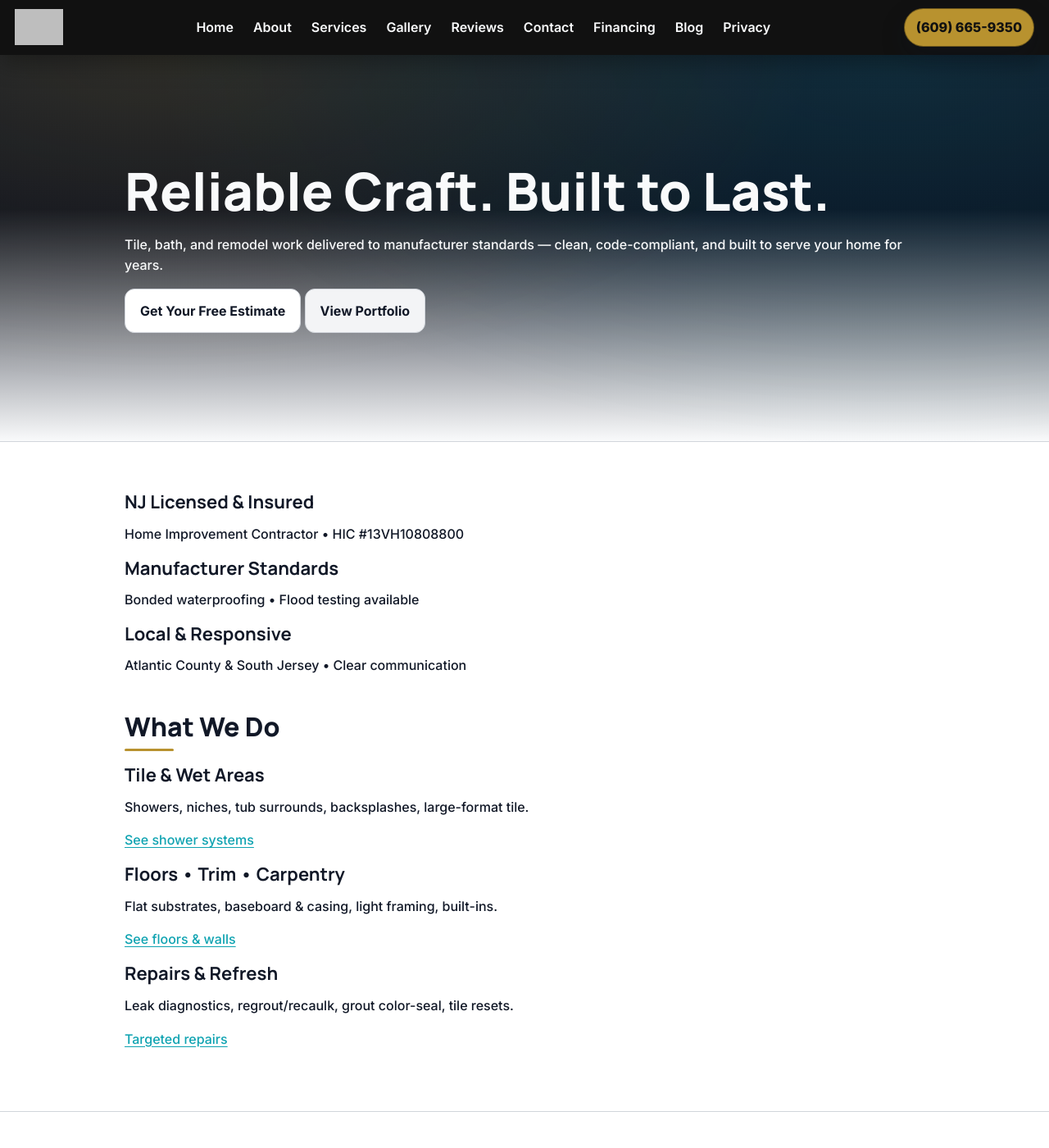
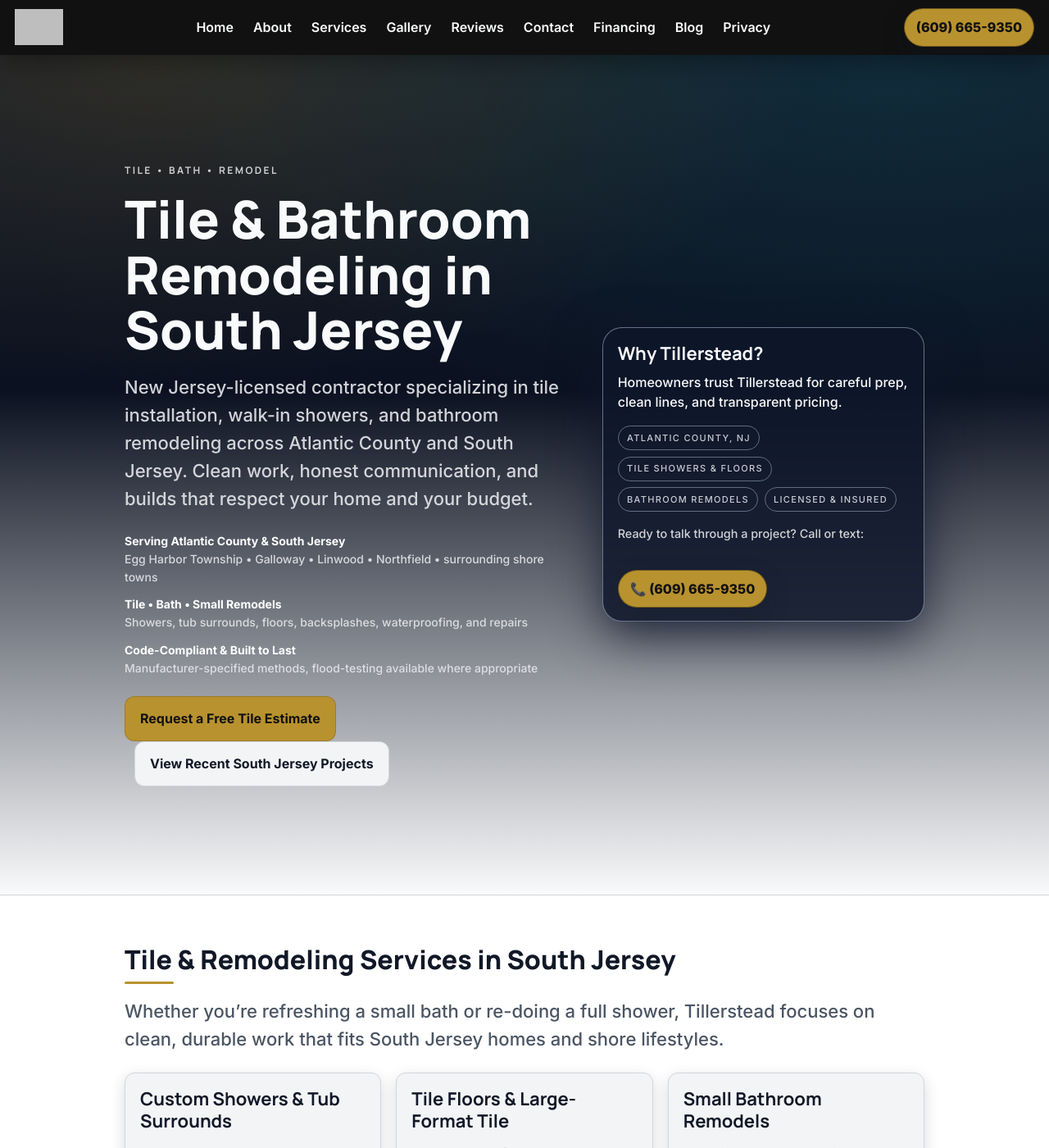
Before and after one commit to XTX33/Tillerstead-site, a Jekyll site: the page built from index.html, in a window 1280 px wide and 1400 px high. Shown: the whole window at 82% size. Built offline with Jekyll 4.4.1, drawn with Linux system fonts in a browser that asks for light colours; the list of posts is cut into pages by our own code; some of the changed text lies outside the part shown; grey boxes are pictures that could not be loaded.

Commit message:
Update index.html

```diff
--- a/index.html
+++ b/index.html
@@ -1,104 +1,243 @@
 ---
 layout: default
-title: Home
+title: "Tillerstead | Tile & Bathroom Remodeling in South Jersey"
+description: "New Jersey-licensed tile and bathroom remodeling contractor serving Atlantic County and South Jersey with clean, code-compliant installations built to last."
+permalink: /
 ---
+
+<a class="skip-link" href="#main">Skip to content</a>
+
 <main id="main">
-  <!-- Hero -->
+
+  <!-- Hero: South Jersey Tile & Bath -->
   <section class="hero">
-    <div class="container">
-      <h1>Reliable Craft. Built to Last.</h1>
-      <p>Tile, bath, and remodel work delivered to manufacturer standards — clean, code-compliant, and built to serve your home for years.</p>
-      <div class="btn-row">
-        <a class="btn primary" href="{{ '/contact/' | relative_url }}">Get Your Free Estimate</a>
-        <a class="btn ghost" href="{{ '/portfolio/' | relative_url }}">View Portfolio</a>
+    <div class="hero-inner">
+      <div>
+        <p class="hero-eyebrow">Tile • Bath • Remodel</p>
+        <h1>Tile & Bathroom Remodeling in South Jersey</h1>
+        <p class="lead">
+          New Jersey-licensed contractor specializing in tile installation, walk-in showers,
+          and bathroom remodeling across Atlantic County and South Jersey. Clean work, honest
+          communication, and builds that respect your home and your budget.
+        </p>
+
+        <div class="hero-kpis">
+          <div class="hero-kpi">
+            <strong>Serving Atlantic County &amp; South Jersey</strong><br>
+            Egg Harbor Township • Galloway • Linwood • Northfield • surrounding shore towns
+          </div>
+          <div class="hero-kpi">
+            <strong>Tile • Bath • Small Remodels</strong><br>
+            Showers, tub surrounds, floors, backsplashes, waterproofing, and repairs
+          </div>
+          <div class="hero-kpi">
+            <strong>Code-Compliant &amp; Built to Last</strong><br>
+            Manufacturer-specified methods, flood-testing available where appropriate
+          </div>
+        </div>
+
+        <div class="mt-2">
+          <a href="{{ '/contact.html' | relative_url }}" class="btn btn-accent">Request a Free Tile Estimate</a>
+          <a href="{{ '/portfolio.html' | relative_url }}" class="btn ghost" style="margin-left:0.75rem;">
+            View Recent South Jersey Projects
+          </a>
+        </div>
       </div>
+
+      <aside class="hero-secondary">
+        <h3>Why Tillerstead?</h3>
+        <p class="small">
+          Homeowners trust Tillerstead for careful prep, clean lines, and transparent pricing.
+        </p>
+        <div class="hero-badges">
+          <span class="badge">Atlantic County, NJ</span>
+          <span class="badge">Tile Showers &amp; Floors</span>
+          <span class="badge">Bathroom Remodels</span>
+          <span class="badge">Licensed &amp; Insured</span>
+        </div>
+        <p class="mt-1" style="font-size:0.9rem; color:rgba(229,231,235,.9);">
+          Ready to talk through a project? Call or text:
+        </p>
+        <a href="tel:16096659350" class="call-btn mt-1">
+          <span>📞 (609) 665-9350</span>
+        </a>
+      </aside>
     </div>
   </section>
 
-  <!-- Features + What we do -->
-  <section class="section">
+  <!-- Services: Tile & Remodeling in South Jersey -->
+  <section class="section" aria-labelledby="services-heading">
     <div class="container">
-      <div class="features" aria-label="Why homeowners choose Tillerstead">
-        <article class="feature"><h3>NJ Licensed &amp; Insured</h3><p>Home Improvement Contractor • HIC #13VH10808800</p></article>
-        <article class="feature"><h3>Manufacturer Standards</h3><p>Bonded waterproofing • Flood testing available</p></article>
-        <article class="feature"><h3>Local &amp; Responsive</h3><p>Atlantic County &amp; South Jersey • Clear communication</p></article>
-      </div>
+      <h2 id="services-heading">Tile &amp; Remodeling Services in South Jersey</h2>
+      <p class="lead">
+        Whether you’re refreshing a small bath or re-doing a full shower, Tillerstead focuses on
+        clean, durable work that fits South Jersey homes and shore lifestyles.
+      </p>
 
-      <h2 style="margin-top:28px">What We Do</h2>
-      <div class="features">
-        <article class="feature">
-          <h3>Tile &amp; Wet Areas</h3>
-          <p>Showers, niches, tub surrounds, backsplashes, large-format tile.</p>
-          <p><a href="{{ '/services/#showers' | relative_url }}">See shower systems</a></p>
+      <div class="cards mt-2">
+        <article class="card">
+          <h3>Custom Showers &amp; Tub Surrounds</h3>
+          <p>
+            Remove old surrounds, correct framing and substrate, waterproof to TCNA-backed methods,
+            and install tile with clean lines and properly sloped pans. Ideal for primary baths,
+            guest baths, and rental units near the shore.
+          </p>
         </article>
-        <article class="feature">
-          <h3>Floors • Trim • Carpentry</h3>
-          <p>Flat substrates, baseboard &amp; casing, light framing, built-ins.</p>
-          <p><a href="{{ '/services/#floors-walls' | relative_url }}">See floors &amp; walls</a></p>
+
+        <article class="card">
+          <h3>Tile Floors &amp; Large-Format Tile</h3>
+          <p>
+            Floor prep, self-leveling, uncoupling membranes, and layout that respects doorways,
+            transitions, and grout-joint alignment. Great for entries, kitchens, and open-plan
+            living areas in South Jersey homes and condos.
+          </p>
         </article>
-        <article class="feature">
-          <h3>Repairs &amp; Refresh</h3>
-          <p>Leak diagnostics, regrout/recaulk, grout color-seal, tile resets.</p>
-          <p><a href="{{ '/services/#repairs' | relative_url }}">Targeted repairs</a></p>
+
+        <article class="card">
+          <h3>Small Bathroom Remodels</h3>
+          <p>
+            Coordinated updates to tile, fixtures, and finishes for compact baths and powder rooms.
+            Focus on practical upgrades, ventilation, and materials that hold up to coastal humidity.
+          </p>
+        </article>
+
+        <article class="card">
+          <h3>Repairs, Re-Grout &amp; Consults</h3>
+          <p>
+            Spot repairs, grout and caulk refreshes, and honest assessments of when it’s time to
+            rebuild instead of patch. Available for homeowners, landlords, and small property
+            managers in Atlantic County.
+          </p>
         </article>
       </div>
     </div>
   </section>
 
-  <!-- Recent Work -->
-  <section class="section" aria-labelledby="recent-work">
+  <!-- Proof / Recent Work -->
+  <section class="section" aria-labelledby="projects-heading">
     <div class="container">
-      <h2 id="recent-work">Recent Work</h2>
-      <div class="showcase">
+      <h2 id="projects-heading">Recent Tile &amp; Bath Projects</h2>
+      <p class="lead">
+        A few examples of the type of work Tillerstead performs in Atlantic County and the South
+        Jersey region. Photos are real jobs, not stock imagery.
+      </p>
+
+      <div class="proofgrid mt-2">
         <figure>
-          <img loading="lazy" src="{{ '/assets/img/shower-white.jpg.JPG' | relative_url }}" alt="Subway shower with niche and bench">
-          <figcaption>Subway shower • bench &amp; niche • epoxy grout</figcaption>
+          <img src="{{ '/assets/img/projects/shower-large-format.jpg' | relative_url }}"
+               alt="Large-format tile shower with niche installed in a South Jersey home">
+          <figcaption>
+            Large-format porcelain shower with recessed niche and brass fixtures in Egg Harbor Township.
+          </figcaption>
         </figure>
+
         <figure>
-          <img loading="lazy" src="{{ '/assets/img/kitchen-hex.jpg.JPG' | relative_url }}" alt="Hex backsplash meets range hood">
-          <figcaption>Hex backsplash • clean terminations</figcaption>
+          <img src="{{ '/assets/img/projects/bath-floor-herringbone.jpg' | relative_url }}"
+               alt="Bathroom floor with herringbone tile pattern installed by Tillerstead">
+          <figcaption>
+            Herringbone floor tile and updated baseboards to clean up an older shore bathroom in Galloway.
+          </figcaption>
         </figure>
+
         <figure>
-          <img loading="lazy" src="{{ '/assets/img/kitchen-green.jpg.JPG' | relative_url }}" alt="Kitchen with subway backsplash and pendant lights">
-          <figcaption>Kitchen backsplash • balanced outlets</figcaption>
-        </figure>
-        <figure>
-          <img loading="lazy" src="{{ '/assets/img/marble-bath.jpg.JPG' | relative_url }}" alt="Marble-look bathroom with double vanity">
-          <figcaption>Marble look bath • large format alignment</figcaption>
-        </figure>
-        <figure>
-          <img loading="lazy" src="{{ '/assets/img/shower-blue.jpg.JPG' | relative_url }}" alt="Blue patterned tile feature wall">
-          <figcaption>Feature wall • patterned layout</figcaption>
-        </figure>
-        <figure>
-          <img loading="lazy" src="{{ '/assets/img/hardwood-room.jpg.JPG' | relative_url }}" alt="Refinished hardwoods with fresh trim">
-          <figcaption>Hardwood refinish • fresh trim</figcaption>
+          <img src="{{ '/assets/img/projects/kitchen-backsplash-subway.jpg' | relative_url }}"
+               alt="Subway tile backsplash installed in a South Jersey kitchen remodel">
+          <figcaption>
+            Simple, durable subway backsplash to brighten a South Jersey kitchen without a full gut remodel.
+          </figcaption>
         </figure>
       </div>
-      <p style="margin-top:14px"><a class="btn ghost" href="{{ '/portfolio/' | relative_url }}">Open full portfolio</a></p>
+
+      <p class="mt-2 center">
+        <a href="{{ '/portfolio.html' | relative_url }}" class="btn">
+          View more tile &amp; remodeling work in South Jersey
+        </a>
+      </p>
     </div>
   </section>
-  <!-- Coverage + CTA -->
-  <section class="section">
+
+  <!-- Why Homeowners Choose Tillerstead -->
+  <section class="section" aria-labelledby="why-heading">
     <div class="container">
-      <h2>Serving Atlantic County &amp; Nearby</h2>
-      <p>Galloway, Egg Harbor Township, Mays Landing, Somers Point, Ventnor, Margate, Brigantine, Hammonton, Ocean City — plus portions of Cape May, Ocean, and Burlington counties.</p>
-      <div class="btn-row" style="justify-content:flex-start">
-        <a class="btn primary" href="{{ '/contact/' | relative_url }}">Start Your Project</a>
-        <a class="btn ghost" href="tel:+16096659350">Call (609) 665-9350</a>
+      <h2 id="why-heading">Why South Jersey Homeowners Choose Tillerstead</h2>
+      <div class="kpis mt-1">
+        <div class="kpi">
+          <strong>Respect for your home</strong><br>
+          Floor protection, daily cleanup, and communication so you always know what’s happening next.
+        </div>
+        <div class="kpi">
+          <strong>Code-compliant installs</strong><br>
+          Focus on prep, waterproofing, flatness, and the right mortars for the tile you choose.
+        </div>
+        <div class="kpi">
+          <strong>Local, owner-operated</strong><br>
+          Work directly with the contractor doing the job, not a distant call center.
+        </div>
+      </div>
+    </div>
+  </section>
+
+  <!-- FAQ: Tile & Bathroom Remodeling in Atlantic County -->
+  <section class="section" aria-labelledby="faq-heading">
+    <div class="container">
+      <h2 id="faq-heading">South Jersey Tile &amp; Bath FAQ</h2>
+      <div class="faqs mt-1">
+        <details>
+          <summary>What areas of South Jersey do you serve?</summary>
+          <p>
+            Tillerstead focuses on Atlantic County and nearby communities, including Egg Harbor
+            Township, Galloway, Northfield, Linwood, Absecon, and surrounding shore towns.
+            If you’re close by, feel free to reach out.
+          </p>
+        </details>
+
+        <details>
+          <summary>Do you help with design and tile selections?</summary>
+          <p>
+            Yes. You can bring your own tile, or we can talk through options for size, finish,
+            and layout that work for your space and budget. The goal is to install materials
+            that perform well in South Jersey’s climate and daily use.
+          </p>
+        </details>
+
+        <details>
+          <summary>How far in advance should I schedule a bathroom remodel?</summary>
+          <p>
+            For full shower or bathroom remodels, it’s best to reach out a few weeks in advance
+            so we can walk the space, plan materials, and give you a realistic start date. Smaller
+            tile repairs or backsplashes can often be scheduled sooner.
+          </p>
+        </details>
+
+        <details>
+          <summary>Are you licensed and insured in New Jersey?</summary>
+          <p>
+            Yes. Tillerstead operates as a New Jersey-licensed home improvement contractor and carries
+            general liability coverage appropriate for residential work.
+          </p>
+        </details>
       </div>
     </div>
   </section>
 
   <!-- Final CTA -->
-  <section class="section">
-    <div class="container">
-      <h2>Ready when you are.</h2>
-      <p>Tell us what you’re planning—get a clean, itemized estimate with straight talk and no surprises.</p>
-      <div class="btn-row">
-        <a class="btn primary" href="{{ '/contact/' | relative_url }}">Request an Estimate</a>
-        <a class="btn ghost" href="{{ '/portfolio/' | relative_url }}">See Recent Work</a>
-      </div>
+  <section class="section" aria-labelledby="cta-heading">
+    <div class="container center">
+      <h2 id="cta-heading">Ready to plan your tile or bathroom project?</h2>
+      <p class="lead">
+        Share a few details about your South Jersey home, and we’ll follow up with next steps and
+        a straightforward estimate.
+      </p>
+      <p class="mt-2">
+        <a href="{{ '/contact.html' | relative_url }}" class="btn btn-accent">
+          Start Your Tile &amp; Bath Estimate
+        </a>
+      </p>
+      <p class="mt-1" style="font-size:0.95rem;">
+        Prefer to talk it through? Call or text
+        <a href="tel:16096659350">(609) 665-9350</a>.
+      </p>
     </div>
   </section>
+
 </main>
```
